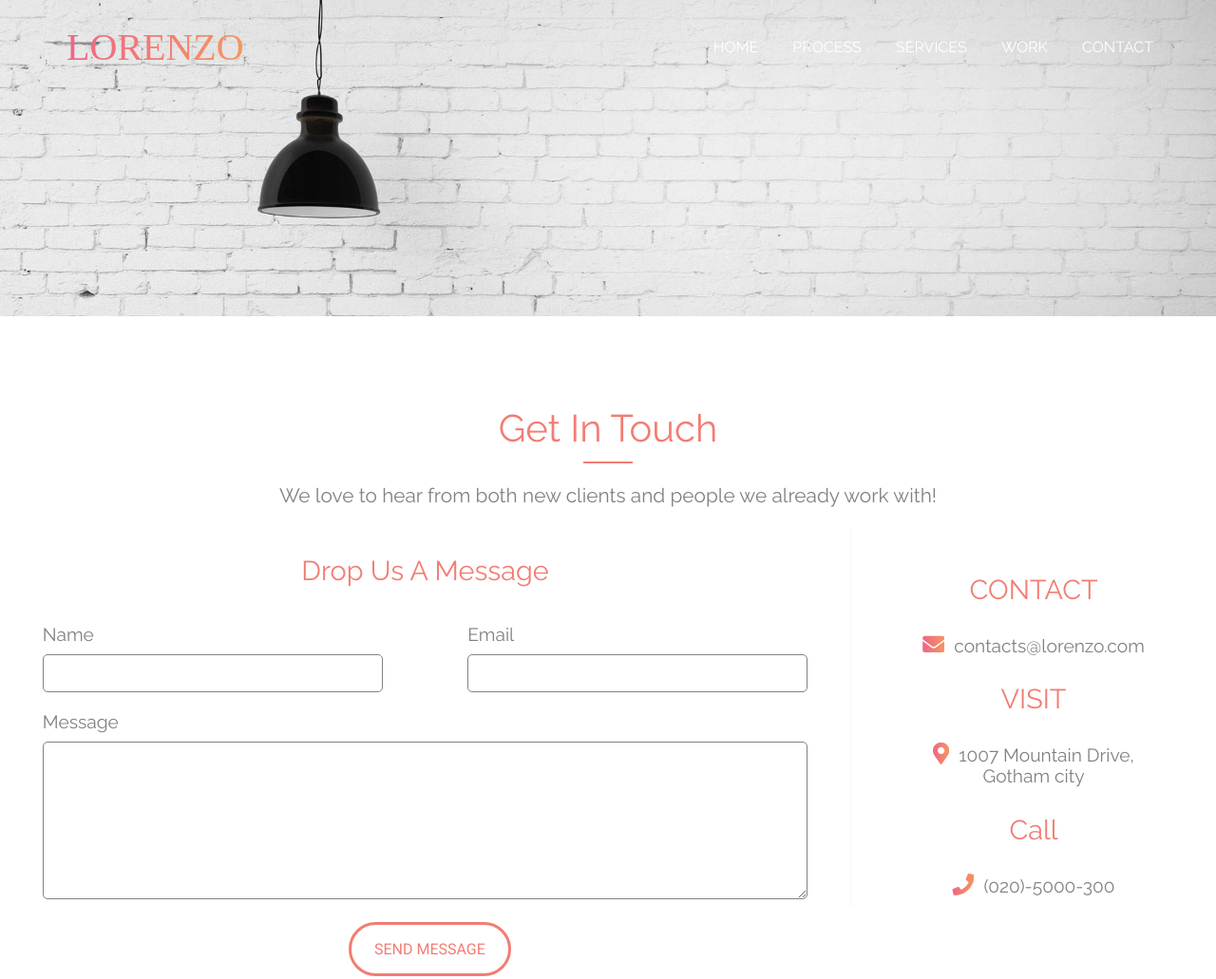
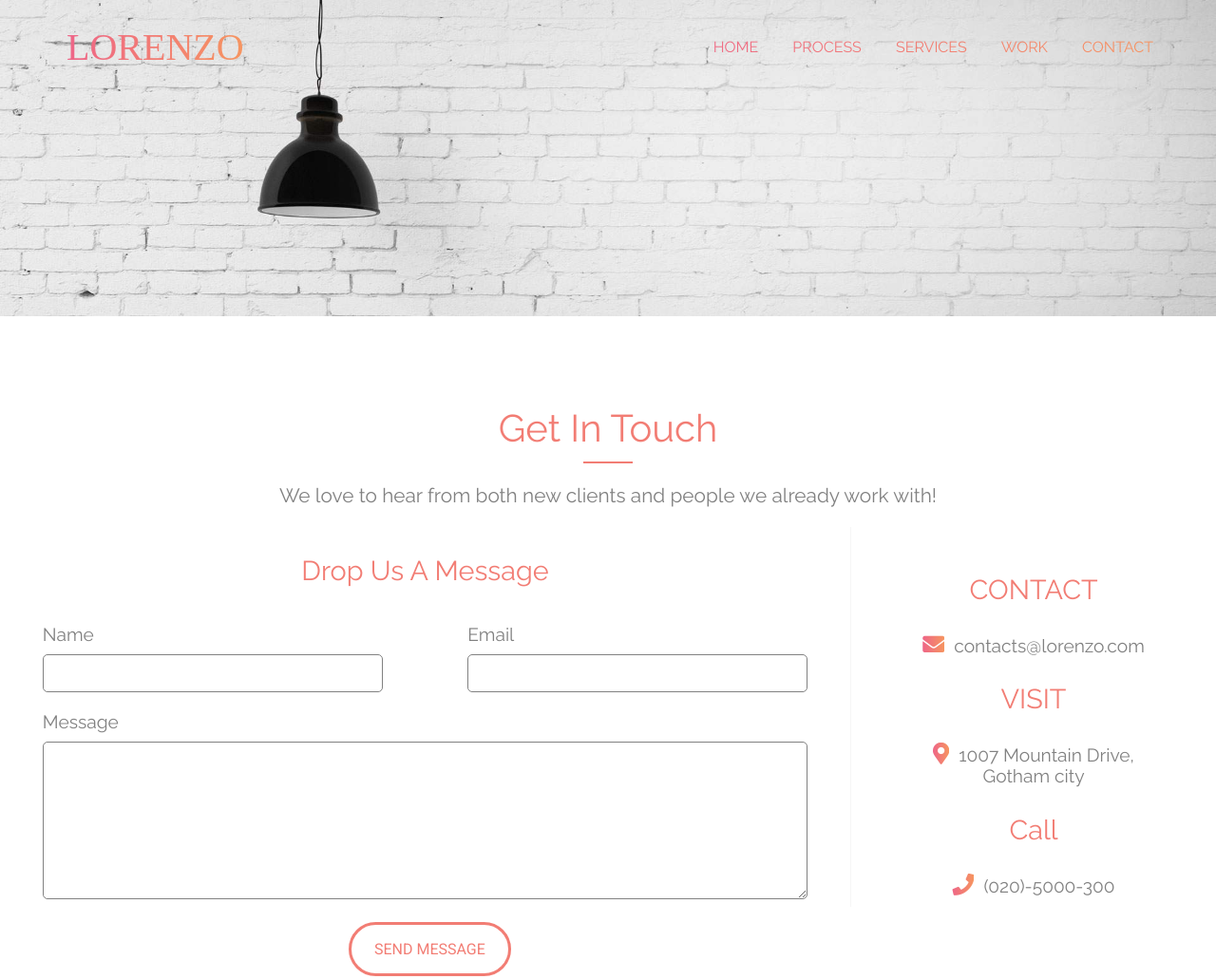
Before and after one commit to samyvic/lorenzo, a plain HTML site: page contact.html in a window 1280 px wide. Shown: the top 1031 px of the page at 95% size. Drawn offline with nearby package versions, Linux system fonts and the light colour scheme.

Commit message:
Update contact.html

```diff
--- a/contact.html
+++ b/contact.html
@@ -20,7 +20,9 @@
       </ul>
       </div>
       <div class="right" id="about-right">
-      <ul>
+      <ul style="background:linear-gradient(to right,#EE6588,#F69560);
+  -webkit-background-clip: text;
+  -webkit-text-fill-color: transparent;">
         <li><a href="index.html">Home</a></li>
         <li><a href="process.html">Process</a></li>
         <li><a href="services.html">services</a></li>
```
